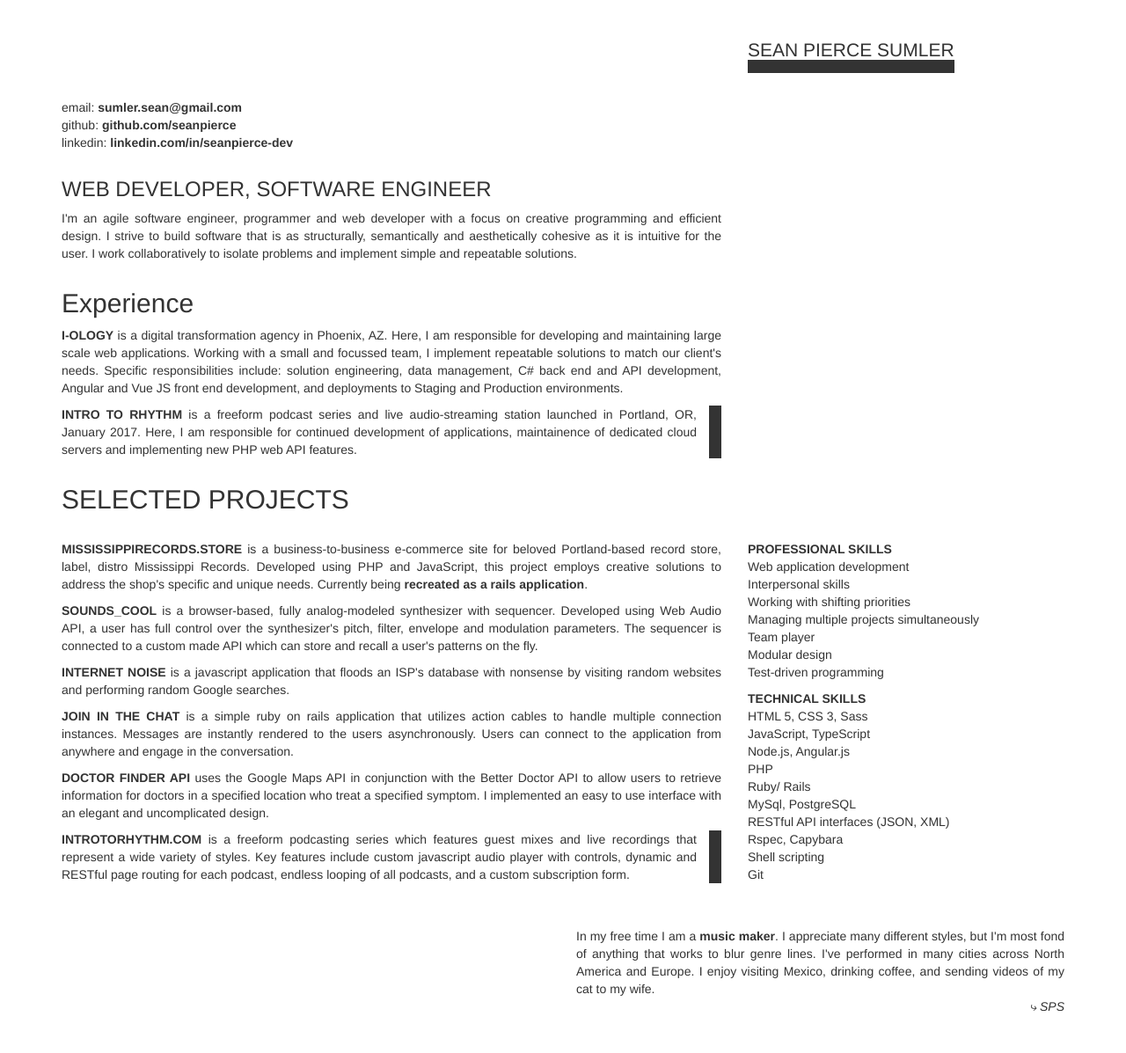
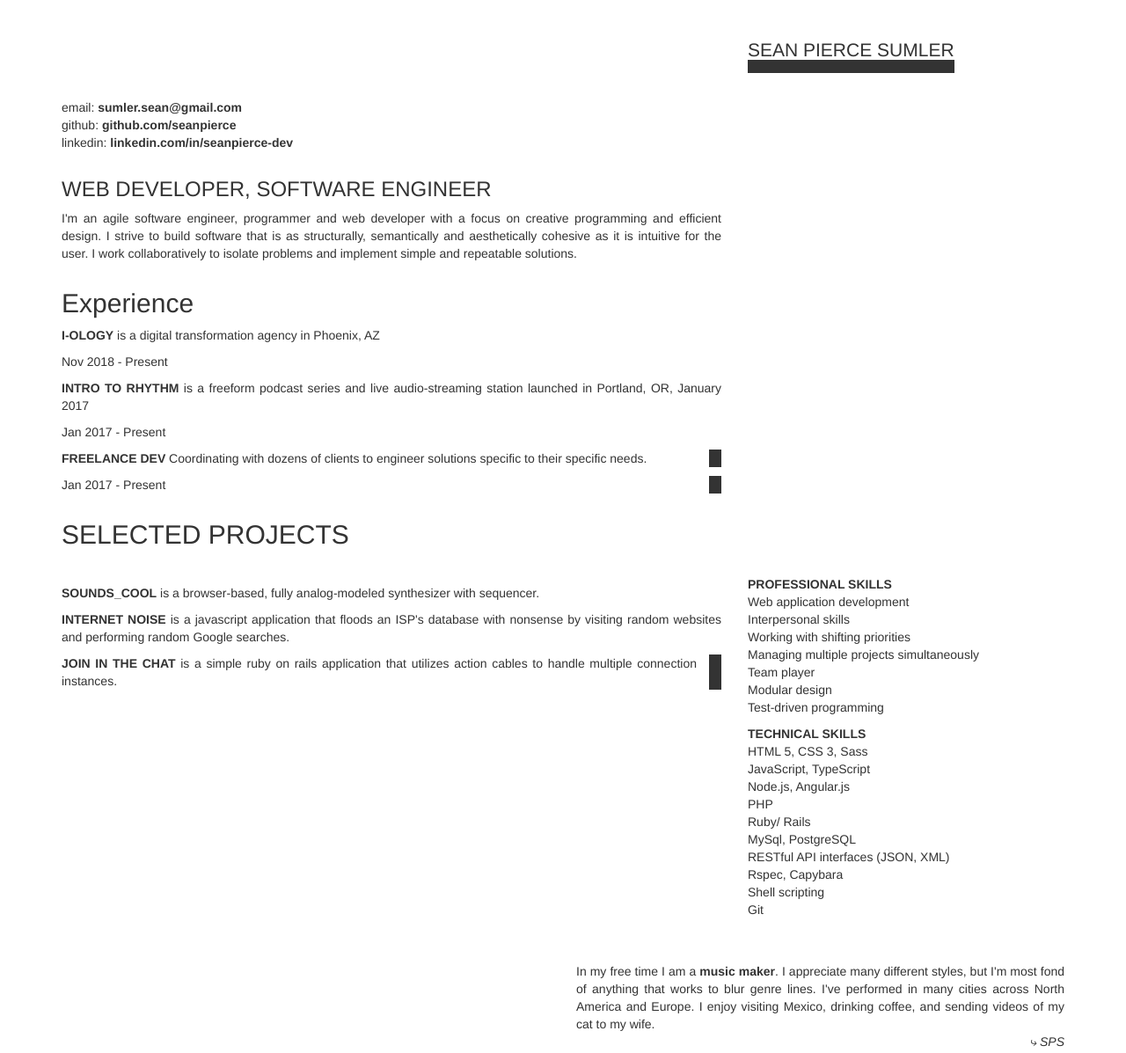
Before and after one commit to seanpierce/seanpierce.github.io, a plain HTML site: page index.html in a window 1280 px wide. Shown: the top 1197 px of the page at 88% size. Drawn offline with nearby package versions, Linux system fonts and the light colour scheme.

Commit message:
Add experience section

```diff
--- a/index.html
+++ b/index.html
@@ -55,10 +55,16 @@
           <div class="col-sm-8 justify">
             <projects>
               <project>
-                <p><a href="http://www.i-ology.com/" target="_blank">I-OLOGY</a> is a digital transformation agency in Phoenix, AZ. Here, I am responsible for developing and maintaining large scale web applications. Working with a small and focussed team, I implement repeatable solutions to match our client's needs. Specific responsibilities include: solution engineering, data management, C# back end and API development, Angular and Vue JS front end development, and deployments to Staging and Production environments.</p>
+                <p><a href="http://www.i-ology.com/" target="_blank">I-OLOGY</a> is a digital transformation agency in Phoenix, AZ</p>
+                <p>Nov 2018 - Present<p>
               </project>
               <project>
-                <p><a href="https://introtorhythm.com/" target="_blank">INTRO TO RHYTHM</a> is a freeform podcast series and live audio-streaming station launched in Portland, OR, January 2017. Here, I am responsible for continued development of applications, maintainence of dedicated cloud servers and implementing new PHP web API features.</p>
+                <p><a href="https://introtorhythm.com/" target="_blank">INTRO TO RHYTHM</a> is a freeform podcast series and live audio-streaming station launched in Portland, OR, January 2017</p>
+                <p>Jan 2017 - Present</p>
+              </project>
+              <project>
+                <p><a>FREELANCE DEV</a> Coordinating with dozens of clients to engineer solutions specific to their specific needs.</p>
+                <p>Jan 2017 - Present</p>
               </project>
             </projects>
           </div>
@@ -77,22 +83,16 @@
           <div class="col-sm-8 justify">
             <projects>
               <project>
-                <p><a href="http://mississippirecords.store" target="_blank">MISSISSIPPIRECORDS.STORE</a> is a business-to-business e-commerce site for beloved Portland-based record store, label, distro Mississippi Records. Developed using PHP and JavaScript, this project employs creative solutions to address the shop's specific and unique needs. Currently being <a href="https://github.com/seanpierce/mississippi_records_b2b" target="_blank">recreated as a rails application</a>.</p>
+                <p><a href="https://github.com/seanpierce/record-store-api" target="_blank>RECORD STORE API</a> is a Ruby On Rails web API which supplies data to a VueJS frontend application.</p>
               </project>
               <project>
-                <p><a href="https://seanpierce.github.io/sounds_cool/" target="_blank">SOUNDS_COOL</a> is a browser-based, fully analog-modeled synthesizer with sequencer. Developed using Web Audio API, a user has full control over the synthesizer's pitch, filter, envelope and modulation parameters. The sequencer is connected to a custom made API which can store and recall a user's patterns on the fly.</p>
+                <p><a href="https://seanpierce.github.io/sounds_cool/" target="_blank">SOUNDS_COOL</a> is a browser-based, fully analog-modeled synthesizer with sequencer.</p>
               </project>
               <project>
                 <p><a href="https://seanpierce.github.io/internet-noise/" target="_blank">INTERNET NOISE</a> is a javascript application that floods an ISP's database with nonsense by visiting random websites and performing random Google searches.</p>
               </project>
               <project>
-                <p><a href="https://github.com/seanpierce/rails_chat_app" target="_blank">JOIN IN THE CHAT</a> is a simple ruby on rails application that utilizes action cables to handle multiple connection instances. Messages are instantly rendered to the users asynchronously. Users can connect to the application from anywhere and engage in the conversation.</p>
-              </project>
-              <project>
-                <p><a href="https://github.com/seanpierce/doctor-finder-api" target="_blank">DOCTOR FINDER API</a> uses the Google Maps API in conjunction with the Better Doctor API to allow users to retrieve information for doctors in a specified location who treat a specified symptom. I implemented an easy to use interface with an elegant and uncomplicated design.</p>
-              </project>
-              <project>
-                <p><a href="http://introtorhythm.com/page.php?episode=025" target="_blank">INTROTORHYTHM.COM</a> is a freeform podcasting series which features guest mixes and live recordings that represent a wide variety of styles. Key features include custom javascript audio player with controls, dynamic and RESTful page routing for each podcast, endless looping of all podcasts, and a custom subscription form.</p>
+                <p><a href="https://github.com/seanpierce/rails_chat_app" target="_blank">JOIN IN THE CHAT</a> is a simple ruby on rails application that utilizes action cables to handle multiple connection instances.</p>
               </project>
             </projects>
           </div>
```
